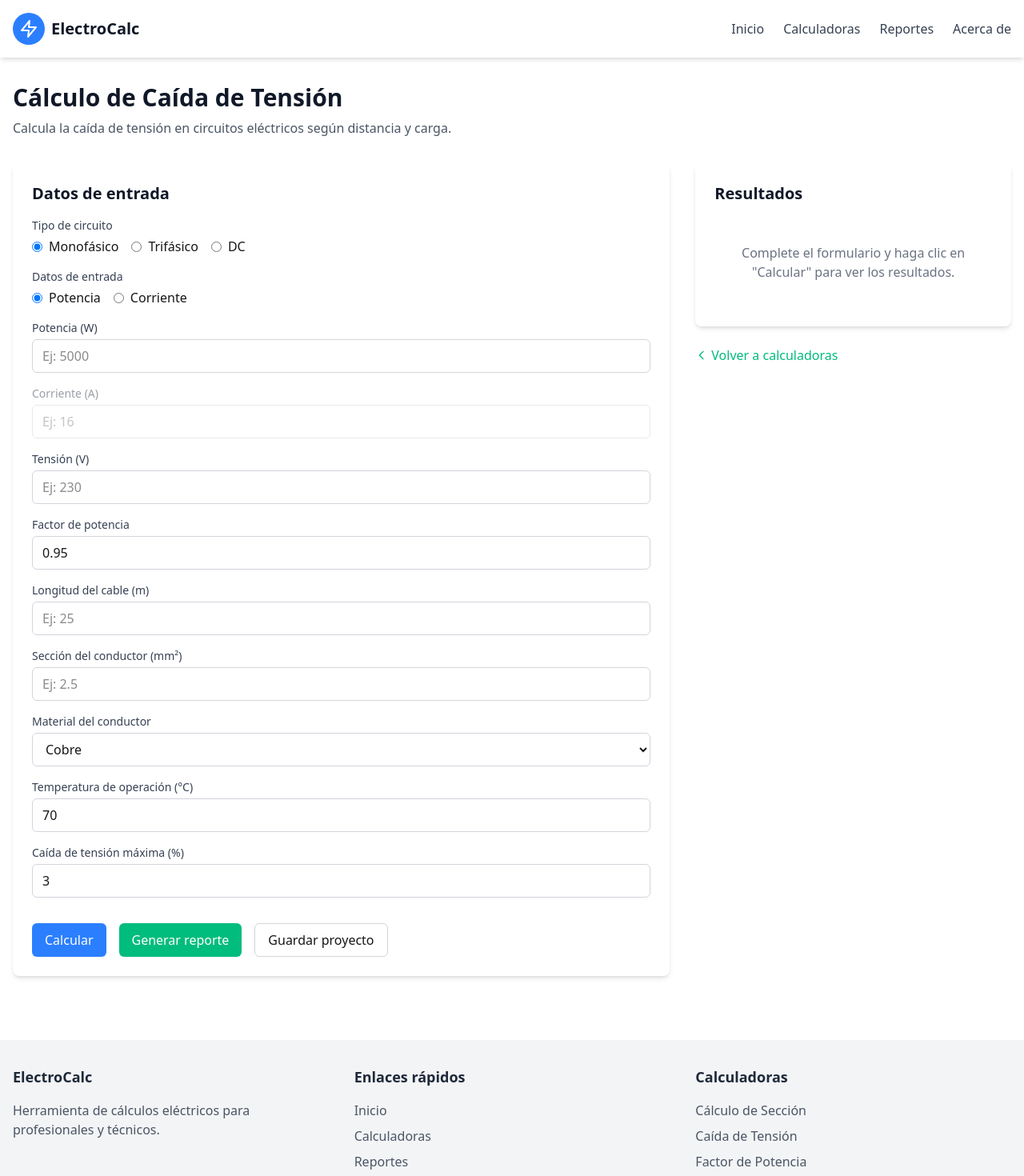
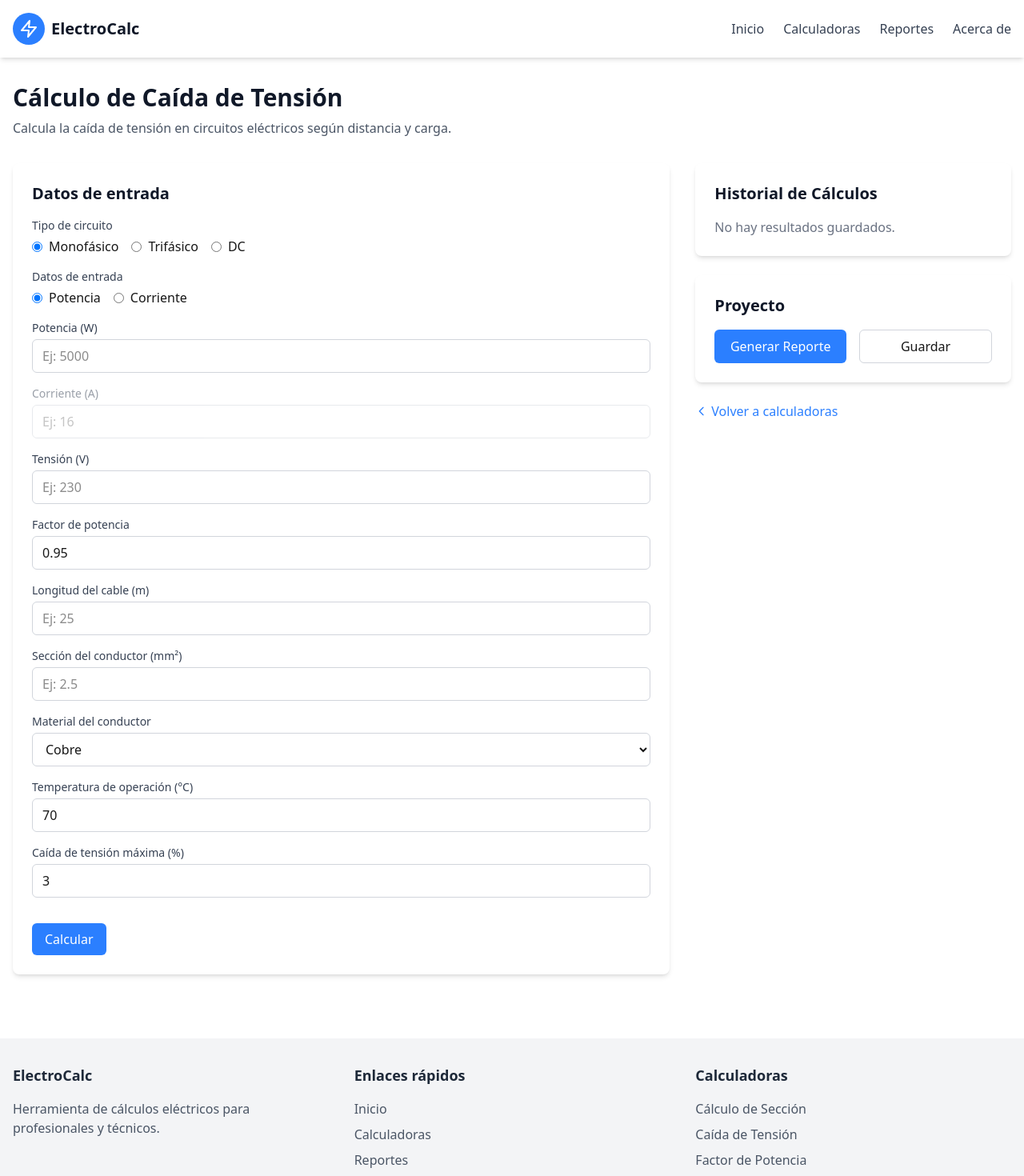
Before and after one commit to Chetti666/electro, a Next.js app: page /calculadoras/caida-tension in a window 1280 px wide. Shown: the top 1470 px of the page at 80% size. Built offline with nearby package versions, Linux system fonts and the light colour scheme.

Commit message:
historial

```diff
--- a/src/app/calculadoras/caida-tension/page.tsx
+++ b/src/app/calculadoras/caida-tension/page.tsx
@@ -2,6 +2,15 @@
 
 import { useState, useEffect } from 'react';
 import Link from 'next/link';
+
+interface CalculationResult {
+  corrienteDiseño: number;
+  resistenciaConductor: number;
+  caidaAbsoluta: number;
+  caidaPorcentual: number;
+  cumpleNormativa: boolean;
+  id: number;
+}
 
 export default function CaidaTension() {
   // Estados para los campos del formulario
@@ -17,12 +26,11 @@ export default function CaidaTension() {
   const [temperatura, setTemperatura] = useState('70');
   const [caidaMaxima, setCaidaMaxima] = useState('3');
 
-  // Estados para los resultados
-  const [corrienteDiseño, setCorrienteDiseño] = useState<number | null>(null);
-  const [resistenciaConductor, setResistenciaConductor] = useState<number | null>(null);
-  const [caidaAbsoluta, setCaidaAbsoluta] = useState<number | null>(null);
-  const [caidaPorcentual, setCaidaPorcentual] = useState<number | null>(null);
-  const [cumpleNormativa, setCumpleNormativa] = useState<boolean | null>(null);
+  // Estado para el resultado actual
+  const [resultado, setResultado] = useState<CalculationResult | null>(null);
+
+  // Estado para el historial de resultados
+  const [historial, setHistorial] = useState<CalculationResult[]>([]);
 
   // Sincronizar campos de potencia y corriente
   useEffect(() => {
@@ -63,17 +71,13 @@ export default function CaidaTension() {
   const calcular = (e: React.FormEvent) => {
     e.preventDefault();
 
-    // Aquí iría la lógica de cálculo real
-    // Por ahora solo mostraremos valores de ejemplo
     const corrienteNum = parseFloat(corriente);
     const longitudNum = parseFloat(longitud);
     const seccionNum = parseFloat(seccion);
     const tensionNum = parseFloat(tension);
     const caidaMaximaNum = parseFloat(caidaMaxima);
 
-    // Valores de ejemplo para los resultados
-    setCorrienteDiseño(corrienteNum);
-    setResistenciaConductor(0.0175 * longitudNum / seccionNum); // Ejemplo simplificado
+    const resistencia = 0.0175 * longitudNum / seccionNum; // Ejemplo simplificado
 
     let caida = 0;
     if (tipoCircuito === 'monofasico') {
@@ -84,10 +88,25 @@ export default function CaidaTension() {
       caida = 2 * corrienteNum * 0.0175 * longitudNum / seccionNum;
     }
 
-    setCaidaAbsoluta(caida);
     const caidaPorcentaje = (caida / tensionNum) * 100;
-    setCaidaPorcentual(caidaPorcentaje);
-    setCumpleNormativa(caidaPorcentaje <= caidaMaximaNum);
+
+    const nuevoResultado: CalculationResult = {
+      corrienteDiseño: corrienteNum,
+      resistenciaConductor: resistencia,
+      caidaAbsoluta: caida,
+      caidaPorcentual: caidaPorcentaje,
+      cumpleNormativa: caidaPorcentaje <= caidaMaximaNum,
+      id: Date.now(),
+    };
+
+    setResultado(nuevoResultado);
+  };
+
+  const guardarResultado = () => {
+    if (resultado) {
+      setHistorial([resultado, ...historial]);
+      alert('Resultado guardado en el historial.');
+    }
   };
 
   // Función para generar reporte
@@ -110,12 +129,12 @@ export default function CaidaTension() {
       </div>
 
       <div className="grid grid-cols-1 lg:grid-cols-3 gap-8">
-        {/* Formulario */}
-        <div className="lg:col-span-2">
+        {/* Columna principal: Formulario y Resultados */}
+        <div className="lg:col-span-2 space-y-8">
           <div className="card">
             <h2 className="text-xl font-semibold mb-4 text-gray-900 dark:text-white">Datos de entrada</h2>
-
             <form onSubmit={calcular} className="space-y-4">
+              {/* ... (campos del formulario sin cambios) ... */}
               {/* Tipo de circuito */}
               <div>
                 <label className="form-label">Tipo de circuito</label>
@@ -317,72 +336,90 @@ export default function CaidaTension() {
                   required
                 />
               </div>
-
-              <div className="flex flex-wrap gap-4 pt-4">
+              <div className="flex space-x-4 pt-4">
                 <button type="submit" className="btn btn-primary">
                   Calcular
-                </button>
-                <button type="button" onClick={generarReporte} className="btn btn-secondary">
-                  Generar reporte
-                </button>
-                <button type="button" onClick={guardarProyecto} className="btn btn-outline">
-                  Guardar proyecto
                 </button>
               </div>
             </form>
           </div>
-        </div>
 
-        {/* Resultados */}
-        <div>
-          <div className="card">
-            <h2 className="text-xl font-semibold mb-4 text-gray-900 dark:text-white">Resultados</h2>
-
-            {corrienteDiseño !== null ? (
+          {/* Resultados */}
+          {resultado && (
+            <div className="card">
+              <h2 className="text-xl font-semibold mb-4 text-gray-900 dark:text-white">Resultados del Cálculo</h2>
               <div className="space-y-4">
                 <div>
                   <h3 className="text-md font-medium text-gray-700 dark:text-gray-300">Corriente de diseño</h3>
-                  <p className="text-2xl font-bold text-emerald-600 dark:text-emerald-400">{corrienteDiseño.toFixed(2)} A</p>
+                  <p className="text-2xl font-bold text-emerald-600 dark:text-emerald-400">{resultado.corrienteDiseño.toFixed(2)} A</p>
                 </div>
 
                 <div>
                   <h3 className="text-md font-medium text-gray-700 dark:text-gray-300">Resistencia del conductor</h3>
-                  <p className="text-xl font-bold text-gray-800 dark:text-gray-200">{resistenciaConductor?.toFixed(4)} Ω</p>
+                  <p className="text-xl font-bold text-gray-800 dark:text-gray-200">{resultado.resistenciaConductor.toFixed(4)} Ω</p>
                 </div>
 
                 <div>
                   <h3 className="text-md font-medium text-gray-700 dark:text-gray-300">Caída de tensión absoluta</h3>
-                  <p className="text-xl font-bold text-gray-800 dark:text-gray-200">{caidaAbsoluta?.toFixed(2)} V</p>
+                  <p className="text-xl font-bold text-gray-800 dark:text-gray-200">{resultado.caidaAbsoluta.toFixed(2)} V</p>
                 </div>
 
                 <div className="border-t border-gray-200 dark:border-gray-700 pt-4">
                   <h3 className="text-md font-medium text-gray-700 dark:text-gray-300">Caída de tensión porcentual</h3>
-                  <p className="text-2xl font-bold text-emerald-600 dark:text-emerald-400">{caidaPorcentual?.toFixed(2)}%</p>
-                </div>
-
-                <div>
-                  <h3 className="text-md font-medium text-gray-700 dark:text-gray-300">Caída máxima permitida</h3>
-                  <p className="text-xl font-bold text-gray-800 dark:text-gray-200">{caidaMaxima}%</p>
+                  <p className="text-2xl font-bold text-emerald-600 dark:text-emerald-400">{resultado.caidaPorcentual.toFixed(2)}%</p>
                 </div>
 
                 <div>
                   <h3 className="text-md font-medium text-gray-700 dark:text-gray-300">Verificación normativa</h3>
-                  {cumpleNormativa ? (
-                    <p className="text-green-600 dark:text-green-400">✓ Cumple con la normativa</p>
+                  {resultado.cumpleNormativa ? (
+                    <p className="text-green-600 dark:text-green-400 text-sm">✓ Cumple con la normativa ({caidaMaxima}%)</p>
                   ) : (
-                    <p className="text-red-600 dark:text-red-400">✗ No cumple con la normativa</p>
+                    <p className="text-red-600 dark:text-red-400 text-sm">✗ No cumple con la normativa ({caidaMaxima}%)</p>
                   )}
                 </div>
               </div>
+              <div className="flex space-x-4 pt-6">
+                <button onClick={guardarResultado} className="btn btn-secondary">
+                  Guardar Resultado
+                </button>
+                <button onClick={generarReporte} className="btn btn-outline">
+                  Añadir a Reporte
+                </button>
+              </div>
+            </div>
+          )}
+        </div>
+
+        {/* Columna Derecha: Historial */}
+        <div className="space-y-6">
+          <div className="card">
+            <h2 className="text-xl font-semibold mb-4 text-gray-900 dark:text-white">Historial de Cálculos</h2>
+            {historial.length > 0 ? (
+              <div className="space-y-4">
+                {historial.map((item) => (
+                  <div key={item.id} className="p-3 bg-gray-50 dark:bg-gray-800 rounded-lg">
+                    <p className="font-semibold">ΔV: {item.caidaPorcentual.toFixed(2)}%</p>
+                    <p className="text-sm text-gray-600 dark:text-gray-400">Corriente: {item.corrienteDiseño.toFixed(2)} A</p>
+                  </div>
+                ))}
+              </div>
             ) : (
-              <div className="text-center py-8">
-                <p className="text-gray-500 dark:text-gray-400">Complete el formulario y haga clic en "Calcular" para ver los resultados.</p>
-              </div>
+              <p className="text-gray-500 dark:text-gray-400">No hay resultados guardados.</p>
             )}
           </div>
-
-          <div className="mt-6">
-            <Link href="/calculadoras" className="text-emerald-500 hover:text-emerald-600 inline-flex items-center">
+          <div className="card">
+             <h2 className="text-xl font-semibold mb-4 text-gray-900 dark:text-white">Proyecto</h2>
+             <div className="flex space-x-4">
+                <button onClick={generarReporte} className="btn btn-primary w-full">
+                  Generar Reporte
+                </button>
+                <button onClick={guardarProyecto} className="btn btn-outline w-full">
+                  Guardar
+                </button>
+              </div>
+          </div>
+           <div className="mt-6">
+            <Link href="/calculadoras" className="text-blue-500 hover:text-blue-600 inline-flex items-center">
               <svg className="w-4 h-4 mr-1" fill="none" viewBox="0 0 24 24" stroke="currentColor">
                 <path strokeLinecap="round" strokeLinejoin="round" strokeWidth={2} d="M15 19l-7-7 7-7" />
               </svg>
--- a/src/app/calculadoras/seccion/page.tsx
+++ b/src/app/calculadoras/seccion/page.tsx
@@ -2,6 +2,16 @@
 
 import { useState } from 'react';
 import Link from 'next/link';
+
+interface CalculationResult {
+  corrienteDiseño: number;
+  seccionPorCorriente: number;
+  seccionPorCaida: number;
+  seccionRecomendada: number;
+  capacidadConductor: number;
+  caidaReal: number;
+  id: number;
+}
 
 export default function CalculoSeccion() {
   // Estados para los campos del formulario
@@ -16,26 +26,20 @@ export default function CalculoSeccion() {
   const [metodoInstalacion, setMetodoInstalacion] = useState('B1');
   const [caidaMaxima, setCaidaMaxima] = useState('3');
 
-  // Estados para los resultados
-  const [corrienteDiseño, setCorrienteDiseño] = useState<number | null>(null);
-  const [seccionPorCorriente, setSeccionPorCorriente] = useState<number | null>(null);
-  const [seccionPorCaida, setSeccionPorCaida] = useState<number | null>(null);
-  const [seccionRecomendada, setSeccionRecomendada] = useState<number | null>(null);
-  const [capacidadConductor, setCapacidadConductor] = useState<number | null>(null);
-  const [caidaReal, setCaidaReal] = useState<number | null>(null);
+  // Estado para el resultado actual
+  const [resultado, setResultado] = useState<CalculationResult | null>(null);
+
+  // Estado para el historial de resultados
+  const [historial, setHistorial] = useState<CalculationResult[]>([]);
 
   // Función para calcular
   const calcular = (e: React.FormEvent) => {
     e.preventDefault();
 
-    // Aquí iría la lógica de cálculo
-    // Por ahora solo mostraremos valores de ejemplo
     const potenciaNum = parseFloat(potencia);
     const tensionNum = parseFloat(tension);
     const factorPotenciaNum = parseFloat(factorPotencia);
-    const longitudNum = parseFloat(longitud);
 
-    // Cálculo de corriente de diseño
     let corriente = 0;
     if (tipoInstalacion === 'monofasica') {
       corriente = potenciaNum / (tensionNum * factorPotenciaNum);
@@ -43,13 +47,24 @@ export default function CalculoSeccion() {
       corriente = potenciaNum / (Math.sqrt(3) * tensionNum * factorPotenciaNum);
     }
 
-    // Valores de ejemplo para los demás resultados
-    setCorrienteDiseño(corriente);
-    setSeccionPorCorriente(2.5);
-    setSeccionPorCaida(4);
-    setSeccionRecomendada(4);
-    setCapacidadConductor(32);
-    setCaidaReal(2.1);
+    const nuevoResultado: CalculationResult = {
+      corrienteDiseño: corriente,
+      seccionPorCorriente: 2.5, // Valor de ejemplo
+      seccionPorCaida: 4, // Valor de ejemplo
+      seccionRecomendada: 4, // Valor de ejemplo
+      capacidadConductor: 32, // Valor de ejemplo
+      caidaReal: 2.1, // Valor de ejemplo
+      id: Date.now(),
+    };
+
+    setResultado(nuevoResultado);
+  };
+
+  const guardarResultado = () => {
+    if (resultado) {
+      setHistorial([resultado, ...historial]);
+      alert('Resultado guardado en el historial.');
+    }
   };
 
   // Función para generar reporte
@@ -72,12 +87,12 @@ export default function CalculoSeccion() {
       </div>
 
       <div className="grid grid-cols-1 lg:grid-cols-3 gap-8">
-        {/* Formulario */}
-        <div className="lg:col-span-2">
+        {/* Columna principal: Formulario y Resultados */}
+        <div className="lg:col-span-2 space-y-8">
           <div className="card">
             <h2 className="text-xl font-semibold mb-4 text-gray-900 dark:text-white">Datos de entrada</h2>
-
             <form onSubmit={calcular} className="space-y-4">
+              {/* ... (campos del formulario sin cambios) ... */}
                {/* Tipo de instalación */}
               <div>
                 <label className="form-label">Tipo de instalación</label>
@@ -244,71 +259,94 @@ export default function CalculoSeccion() {
                   required
                 />
               </div>
-
               <div className="flex space-x-4 pt-4">
                 <button type="submit" className="btn btn-primary">
                   Calcular
                 </button>
-                <button type="button" onClick={generarReporte} className="btn btn-secondary">
-                  Generar reporte
-                </button>
-                <button type="button" onClick={guardarProyecto} className="btn btn-outline">
-                  Guardar proyecto
-                </button>
               </div>
             </form>
           </div>
-        </div>
 
           {/* Resultados */}
-        <div>
+          {resultado && (
             <div className="card">
-            <h2 className="text-xl font-semibold mb-4 text-gray-900 dark:text-white">Resultados</h2>
-
-            {corrienteDiseño !== null ? (
+              <h2 className="text-xl font-semibold mb-4 text-gray-900 dark:text-white">Resultados del Cálculo</h2>
               <div className="space-y-4">
                  <div>
                   <h3 className="text-md font-medium text-gray-700 dark:text-gray-300">Corriente de diseño</h3>
-                  <p className="text-2xl font-bold text-blue-600 dark:text-blue-400">{corrienteDiseño.toFixed(2)} A</p>
+                  <p className="text-2xl font-bold text-blue-600 dark:text-blue-400">{resultado.corrienteDiseño.toFixed(2)} A</p>
                 </div>
 
                 <div>
                   <h3 className="text-md font-medium text-gray-700 dark:text-gray-300">Sección por capacidad de corriente</h3>
-                  <p className="text-2xl font-bold text-blue-600 dark:text-blue-400">{seccionPorCorriente} mm²</p>
+                  <p className="text-2xl font-bold text-blue-600 dark:text-blue-400">{resultado.seccionPorCorriente} mm²</p>
                 </div>
 
                 <div>
                   <h3 className="text-md font-medium text-gray-700 dark:text-gray-300">Sección por caída de tensión</h3>
-                  <p className="text-2xl font-bold text-blue-600 dark:text-blue-400">{seccionPorCaida} mm²</p>
+                  <p className="text-2xl font-bold text-blue-600 dark:text-blue-400">{resultado.seccionPorCaida} mm²</p>
                 </div>
 
                 <div className="border-t border-gray-200 dark:border-gray-700 pt-4">
                   <h3 className="text-md font-medium text-gray-700 dark:text-gray-300">Sección recomendada</h3>
-                  <p className="text-2xl font-bold text-green-600 dark:text-green-400">{seccionRecomendada} mm²</p>
+                  <p className="text-2xl font-bold text-green-600 dark:text-green-400">{resultado.seccionRecomendada} mm²</p>
                 </div>
 
                 <div>
                   <h3 className="text-md font-medium text-gray-700 dark:text-gray-300">Capacidad de corriente del conductor</h3>
-                  <p className="text-xl font-bold text-gray-800 dark:text-gray-200">{capacidadConductor} A</p>
+                  <p className="text-xl font-bold text-gray-800 dark:text-gray-200">{resultado.capacidadConductor} A</p>
                 </div>
 
                 <div>
                   <h3 className="text-md font-medium text-gray-700 dark:text-gray-300">Caída de tensión real</h3>
-                  <p className="text-xl font-bold text-gray-800 dark:text-gray-200">{caidaReal}%</p>
-                  {caidaReal <= parseFloat(caidaMaxima) ? (
+                  <p className="text-xl font-bold text-gray-800 dark:text-gray-200">{resultado.caidaReal}%</p>
+                  {resultado.caidaReal <= parseFloat(caidaMaxima) ? (
                     <p className="text-green-600 dark:text-green-400 text-sm">✓ Cumple con la normativa</p>
                   ) : (
                     <p className="text-red-600 dark:text-red-400 text-sm">✗ No cumple con la normativa</p>
                   )}
                 </div>
               </div>
-            ) : (
-              <div className="text-center py-8">
-                <p className="text-gray-500 dark:text-gray-400">Complete el formulario y haga clic en "Calcular" para ver los resultados.</p>
+              <div className="flex space-x-4 pt-6">
+                <button onClick={guardarResultado} className="btn btn-secondary">
+                  Guardar Resultado
+                </button>
+                <button onClick={generarReporte} className="btn btn-outline">
+                  Añadir a Reporte
+                </button>
+              </div>
             </div>
           )}
         </div>
 
+        {/* Columna Derecha: Historial */}
+        <div className="space-y-6">
+          <div className="card">
+            <h2 className="text-xl font-semibold mb-4 text-gray-900 dark:text-white">Historial de Cálculos</h2>
+            {historial.length > 0 ? (
+              <div className="space-y-4">
+                {historial.map((item) => (
+                  <div key={item.id} className="p-3 bg-gray-50 dark:bg-gray-800 rounded-lg">
+                    <p className="font-semibold">Sección: {item.seccionRecomendada} mm²</p>
+                    <p className="text-sm text-gray-600 dark:text-gray-400">Corriente: {item.corrienteDiseño.toFixed(2)} A, ΔV: {item.caidaReal}%</p>
+                  </div>
+                ))}
+              </div>
+            ) : (
+              <p className="text-gray-500 dark:text-gray-400">No hay resultados guardados.</p>
+            )}
+          </div>
+          <div className="card">
+             <h2 className="text-xl font-semibold mb-4 text-gray-900 dark:text-white">Proyecto</h2>
+             <div className="flex space-x-4">
+                <button onClick={generarReporte} className="btn btn-primary w-full">
+                  Generar Reporte
+                </button>
+                <button onClick={guardarProyecto} className="btn btn-outline w-full">
+                  Guardar
+                </button>
+              </div>
+          </div>
            <div className="mt-6">
             <Link href="/calculadoras" className="text-blue-500 hover:text-blue-600 inline-flex items-center">
               <svg className="w-4 h-4 mr-1" fill="none" viewBox="0 0 24 24" stroke="currentColor">
```
Lines whose indentation alone changed are shown as unchanged.
